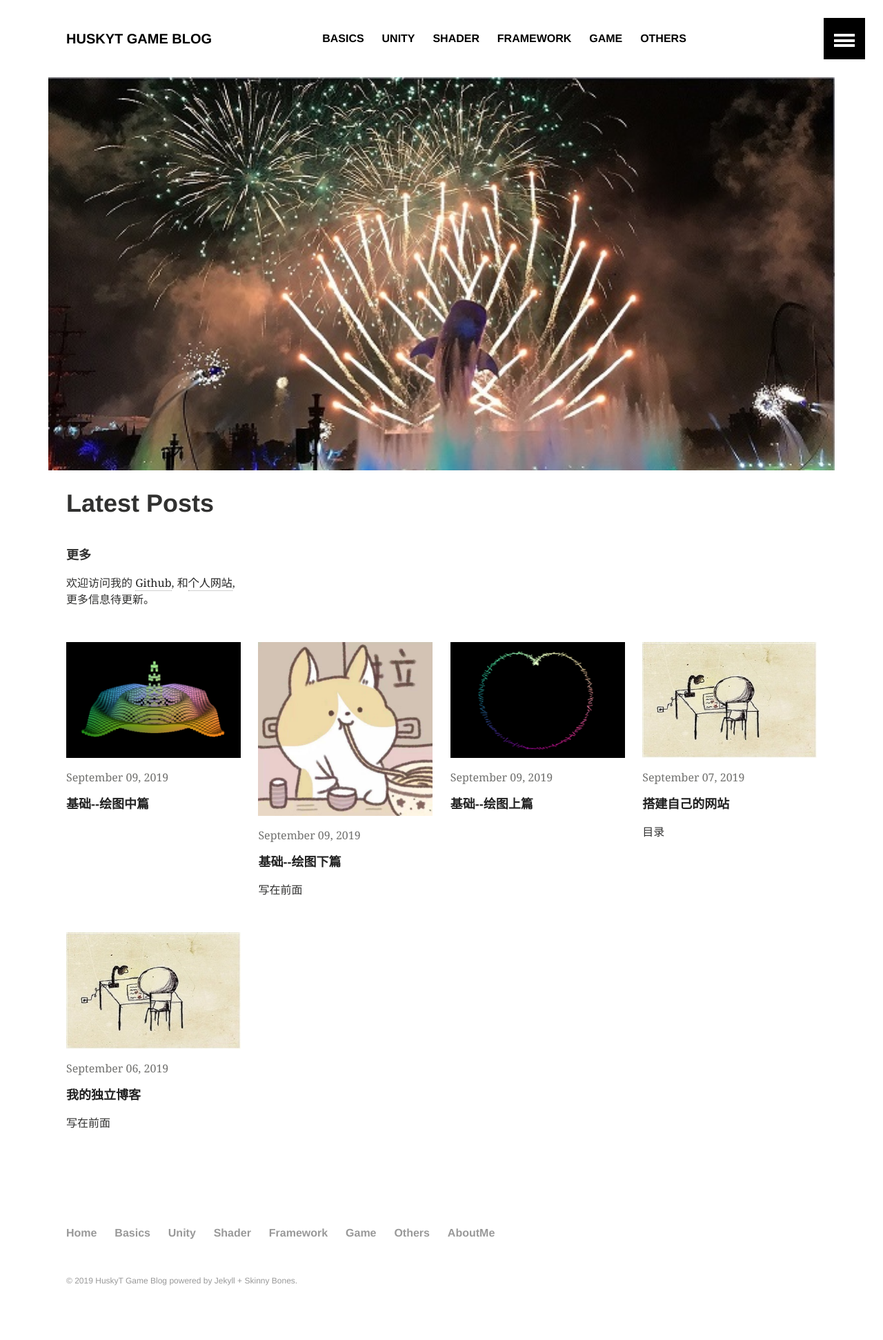
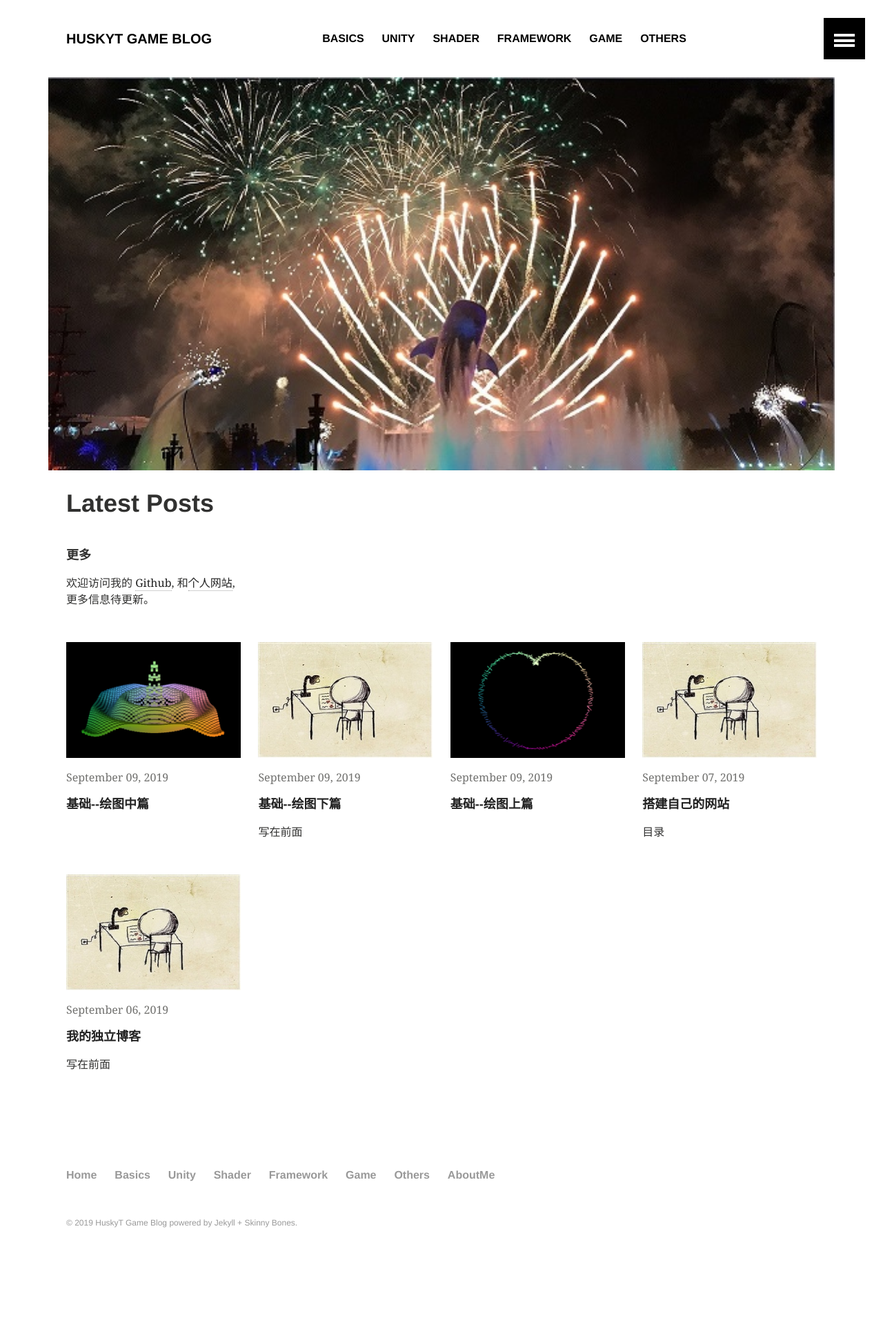
Before and after one commit to HuskyTGame/HuskyTGame.github.io, a Jekyll site: the page built from index.md, in a window 1280 px wide. Shown: the whole page at 69% size. Built offline with Jekyll 4.4.1, drawn with Linux system fonts in a browser that asks for light colours; after the commit the page ends 1859 px from its top, so only the background shows below that.

Commit message:
Update _config.yml

```diff
--- a/_config.yml
+++ b/_config.yml
@@ -3,7 +3,7 @@
 title: "HuskyT Game Blog"
 description: "Dedicate all my life to my love"
 logo: logo.jpg # 120x120 px default image used for Twitter summary card
-teaser: logo.jpg # 400x250 px default teaser image used in image archive grid
+teaser: DefaultTeaser.jpg # 400x250 px default teaser image used in image archive grid
 locale:
 url: "https://huskytgame.github.io/"
 feed:
```
